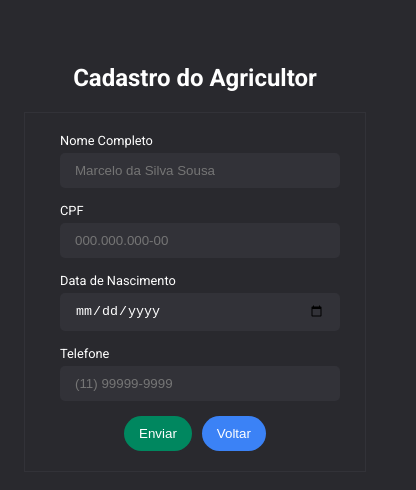
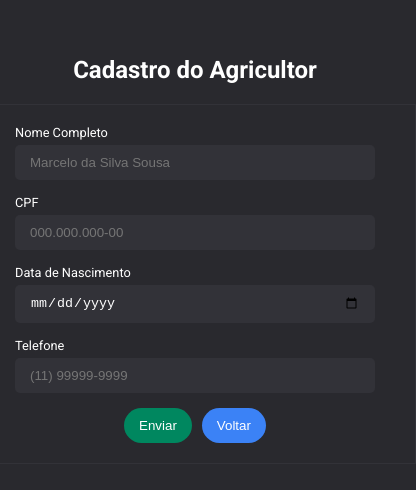
Before and after one commit to spadaritucks/farmer-registration, a Next.js app in the folder frontend/: page /register in a window 390 px wide. Shown: the part 172-662 px from the top of the page, 416 px wide, since content can reach past the window. Built offline with nearby package versions, Linux system fonts and the light colour scheme.

Commit message:
Atualiza estilos globais e componentes de formulário, removendo margens e preenchimentos desnecessários, ajustando a largura dos formulários e aumentando o espaçamento entre elementos. Melhora a responsividade e a apresentação visual dos componentes de entrada e seleção.

```diff
--- a/frontend/src/app/globals.css
+++ b/frontend/src/app/globals.css
@@ -53,4 +53,6 @@
 body {
   background-color: var(--gray-700);
   box-sizing: border-box;
+  padding: 0;
+  margin: 0;
 }
--- a/frontend/src/app/register/styles.css
+++ b/frontend/src/app/register/styles.css
@@ -18,7 +18,7 @@ form{
     align-items: center;
     justify-content: center;
     gap: 15px;
-    width: 300px;
+    width: 400px;
     border: 1px solid var(--gray-600);
     padding: 20px 20px;
 }
--- a/frontend/src/components/farmers-table-list/styles.css
+++ b/frontend/src/components/farmers-table-list/styles.css
@@ -20,7 +20,7 @@
     display: flex;
     justify-content: center;
     align-items: center;
-    gap: 10px;
+    gap: 30px;
 }
 
 .filters span {
--- a/frontend/src/components/input/styles.css
+++ b/frontend/src/components/input/styles.css
@@ -1,31 +1,29 @@
-.input-wrapper{
+.input-wrapper {
     display: flex;
     flex-direction: column;
     align-items: flex-start;
     justify-content: flex-start;
+    width: 90%;
     gap: 5px;
-    width: 90%;
-
-
 }
 
-label{
+label {
     font-size: 0.8rem;
-    color: var(--white)
-  }
+    width: 100%;
+    color: var(--white);
+}
 
-
-input{
-    width: 250px;
-    max-width: 100%;
+input {
+    width: 100%;
     padding: 10px 15px;
     background-color: var(--gray-600);
     color: var(--white);
     border-radius: 5px;
     border: none;
+    box-sizing: border-box;
 }
 
-input:focus{
+input:focus {
     border: 2px solid var(--blue-900);
     outline: none;
     transition: 0.1s all;
```
Also changed, not shown: frontend/src/components/select/styles.css (+9 -11 lines).
